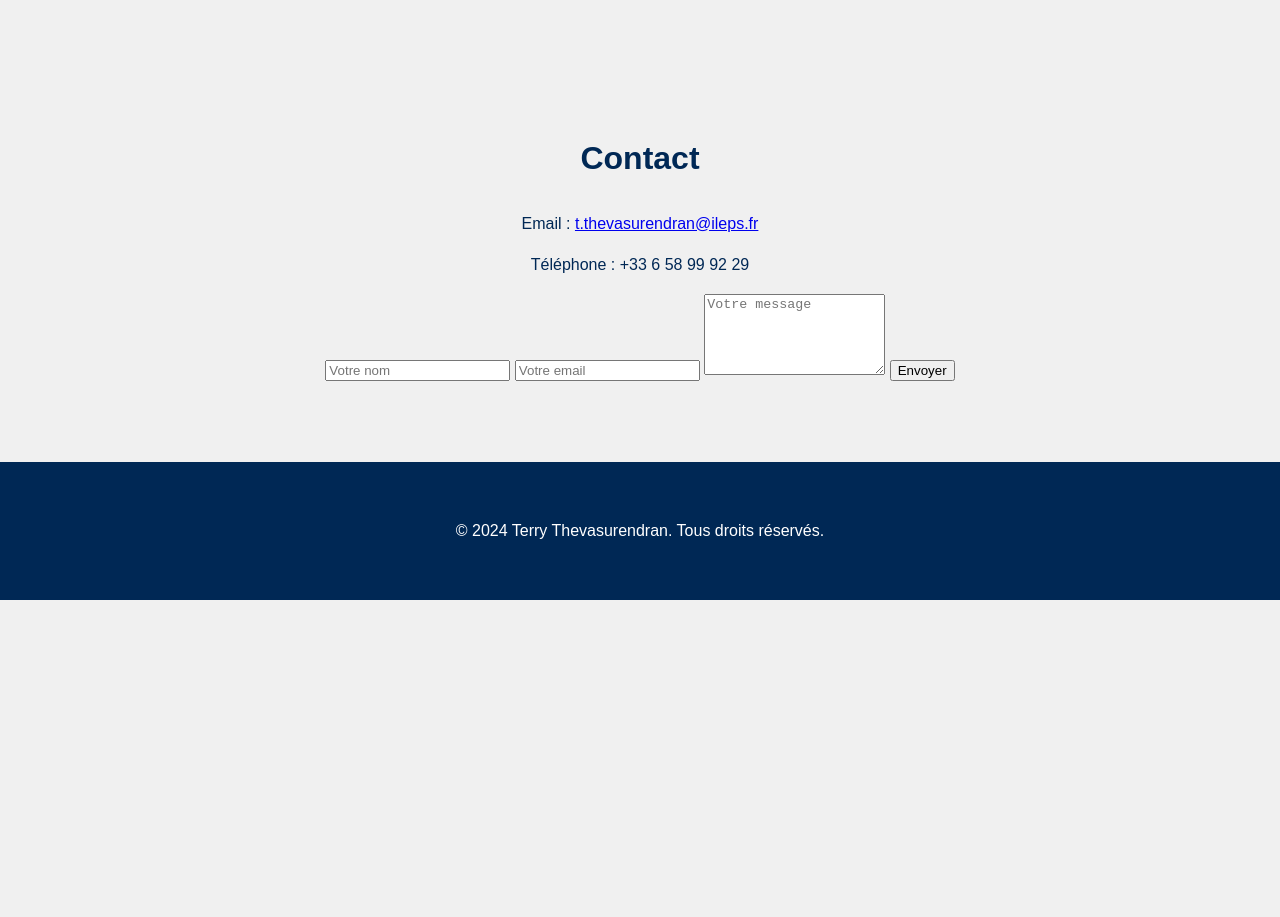
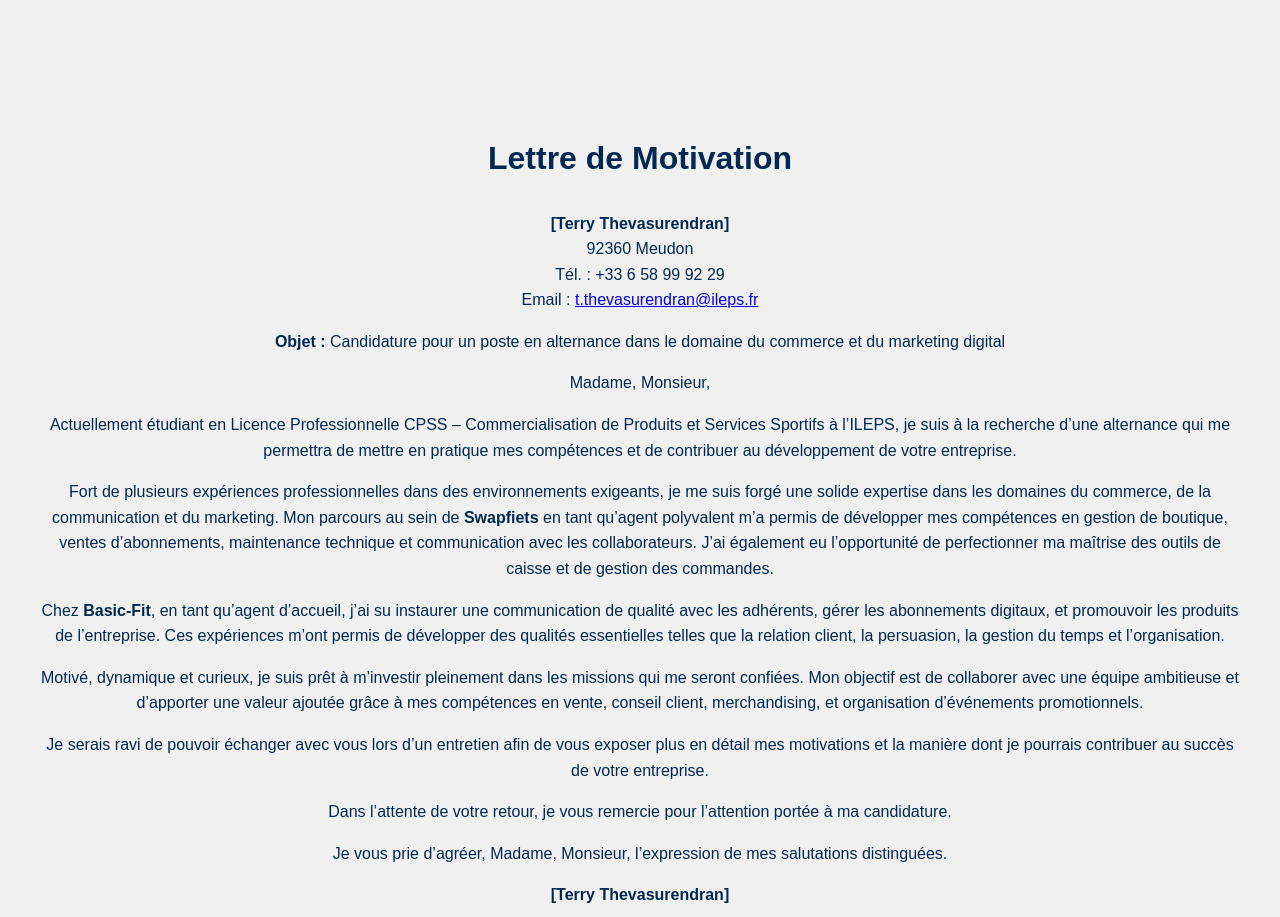
Before and after one commit to terterslk93/Terry-portfolio, a plain HTML site: page index.html in a window 1280 px wide. Shown: the part 1880-2797 px from the top of the page. Before the commit the page ends 2480 px from the top, so only its background shows below. Drawn offline with Linux system fonts and the light colour scheme.

Commit message:
Update index.html

```diff
--- a/index.html
+++ b/index.html
@@ -17,6 +17,7 @@
                 <li><a href="#about">À propos</a></li>
                 <li><a href="#experience">Expériences</a></li>
                 <li><a href="#skills">Compétences</a></li>
+                <li><a href="#cover-letter">Lettre de Motivation</a></li>
                 <li><a href="#contact">Contact</a></li>
             </ul>
         </div>
@@ -91,6 +92,47 @@
         </div>
     </section>
 
+    <!-- Section Lettre de Motivation -->
+    <section id="cover-letter" class="section">
+        <div class="container">
+            <h2 class="section-title">Lettre de Motivation</h2>
+            <p>
+                <strong>[Terry Thevasurendran]</strong><br>
+                92360 Meudon<br>
+                Tél. : +33 6 58 99 92 29<br>
+                Email : <a href="mailto:t.thevasurendran@ileps.fr">t.thevasurendran@ileps.fr</a>
+            </p>
+            <p>
+            <p><strong>Objet :</strong> Candidature pour un poste en alternance dans le domaine du commerce et du marketing digital</p>
+
+            <p>
+                Madame, Monsieur,
+            </p>
+            <p>
+                Actuellement étudiant en Licence Professionnelle CPSS – Commercialisation de Produits et Services Sportifs à l’ILEPS, je suis à la recherche d’une alternance qui me permettra de mettre en pratique mes compétences et de contribuer au développement de votre entreprise.
+            </p>
+            <p>
+                Fort de plusieurs expériences professionnelles dans des environnements exigeants, je me suis forgé une solide expertise dans les domaines du commerce, de la communication et du marketing. Mon parcours au sein de <strong>Swapfiets</strong> en tant qu’agent polyvalent m’a permis de développer mes compétences en gestion de boutique, ventes d’abonnements, maintenance technique et communication avec les collaborateurs. J’ai également eu l’opportunité de perfectionner ma maîtrise des outils de caisse et de gestion des commandes.
+            </p>
+            <p>
+                Chez <strong>Basic-Fit</strong>, en tant qu’agent d’accueil, j’ai su instaurer une communication de qualité avec les adhérents, gérer les abonnements digitaux, et promouvoir les produits de l’entreprise. Ces expériences m’ont permis de développer des qualités essentielles telles que la relation client, la persuasion, la gestion du temps et l’organisation.
+            </p>
+            <p>
+                Motivé, dynamique et curieux, je suis prêt à m’investir pleinement dans les missions qui me seront confiées. Mon objectif est de collaborer avec une équipe ambitieuse et d’apporter une valeur ajoutée grâce à mes compétences en vente, conseil client, merchandising, et organisation d’événements promotionnels.
+            </p>
+            <p>
+                Je serais ravi de pouvoir échanger avec vous lors d’un entretien afin de vous exposer plus en détail mes motivations et la manière dont je pourrais contribuer au succès de votre entreprise.
+            </p>
+            <p>
+                Dans l’attente de votre retour, je vous remercie pour l’attention portée à ma candidature.
+            </p>
+            <p>
+                Je vous prie d’agréer, Madame, Monsieur, l’expression de mes salutations distinguées.
+            </p>
+            <p><strong>[Terry Thevasurendran]</strong></p>
+        </div>
+    </section>
+
     <!-- Section Contact -->
     <section id="contact" class="section">
         <div class="container">
```
